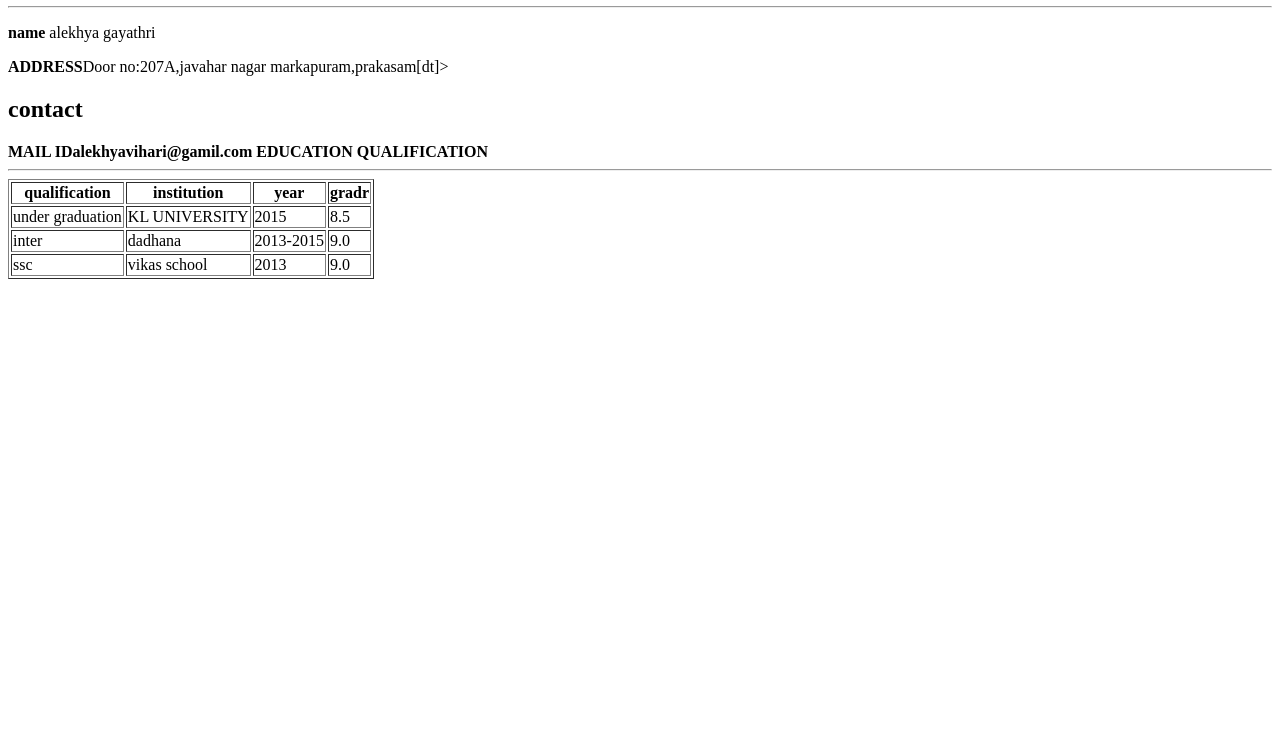
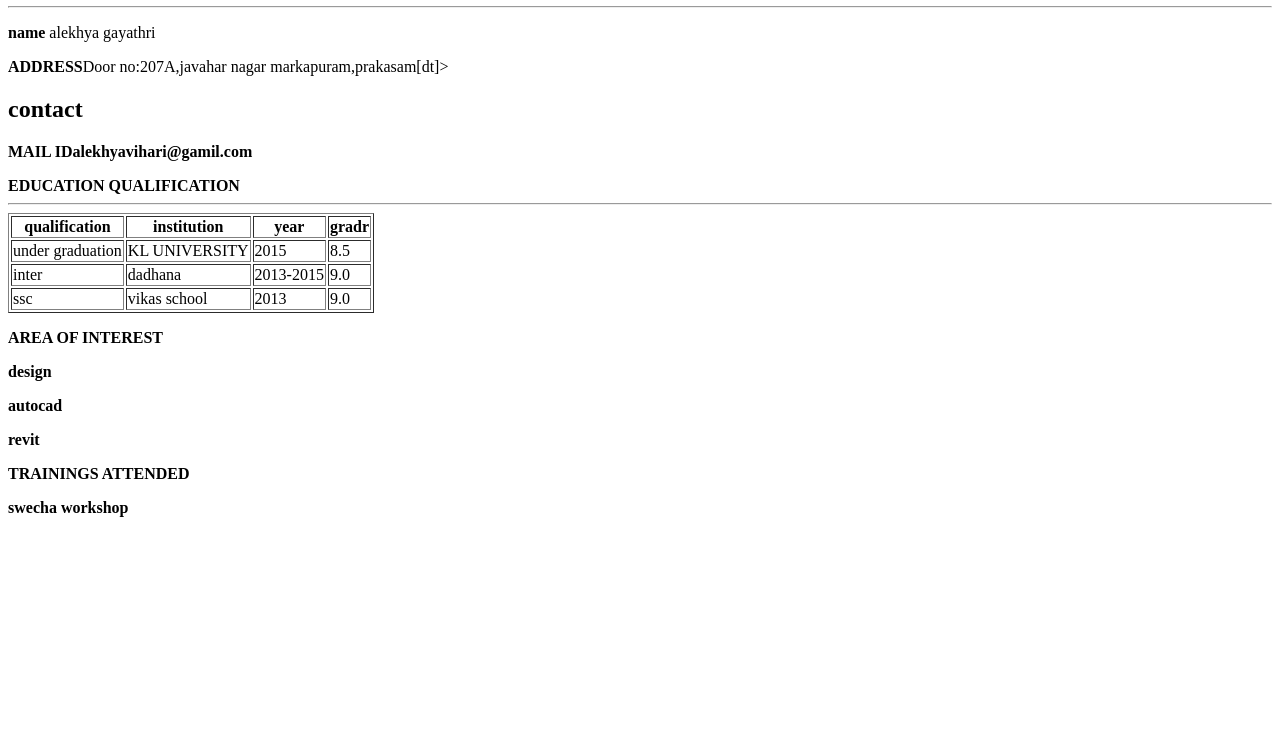
Before and after one commit to alekhyasri/alekhyasri.github.io, a plain HTML site: page index.html in a window 1280 px wide. Shown: the part 60-800 px from the top of the page. Drawn offline with Linux system fonts and the light colour scheme.

Commit message:
Update index.html

```diff
--- a/index.html
+++ b/index.html
@@ -1,12 +1,12 @@
 <html>
   <head>
   </head>
-  <body> <h1>center>"my Resume"</h1>
+  <body> <h1 align="center">"my Resume"</h1>
     <hr>
     <p><b>name</b> alekhya gayathri</p>
     <p><b>ADDRESS</b>Door no:207A,javahar nagar markapuram,prakasam[dt]></p>
     <h2><b>contact</b></h2></p>
-      <b>MAIL ID<b>alekhyavihari@gamil.com
+  <b>MAIL ID<b>alekhyavihari@gamil.com</p>
         <b>EDUCATION QUALIFICATION<b>
           <hr>
           <table border>
@@ -33,6 +33,13 @@
             <td>2013</td>
             <td>9.0</td>
           </tr>
+          <table>
+            <p><b>AREA OF INTEREST</b></p>
+            <p>design</p>
+            <p>autocad</p>
+            <p>revit</p>
+            <p><b>TRAININGS ATTENDED</b></p>
+            <p>swecha workshop</p>
 
 
   </body>
```
